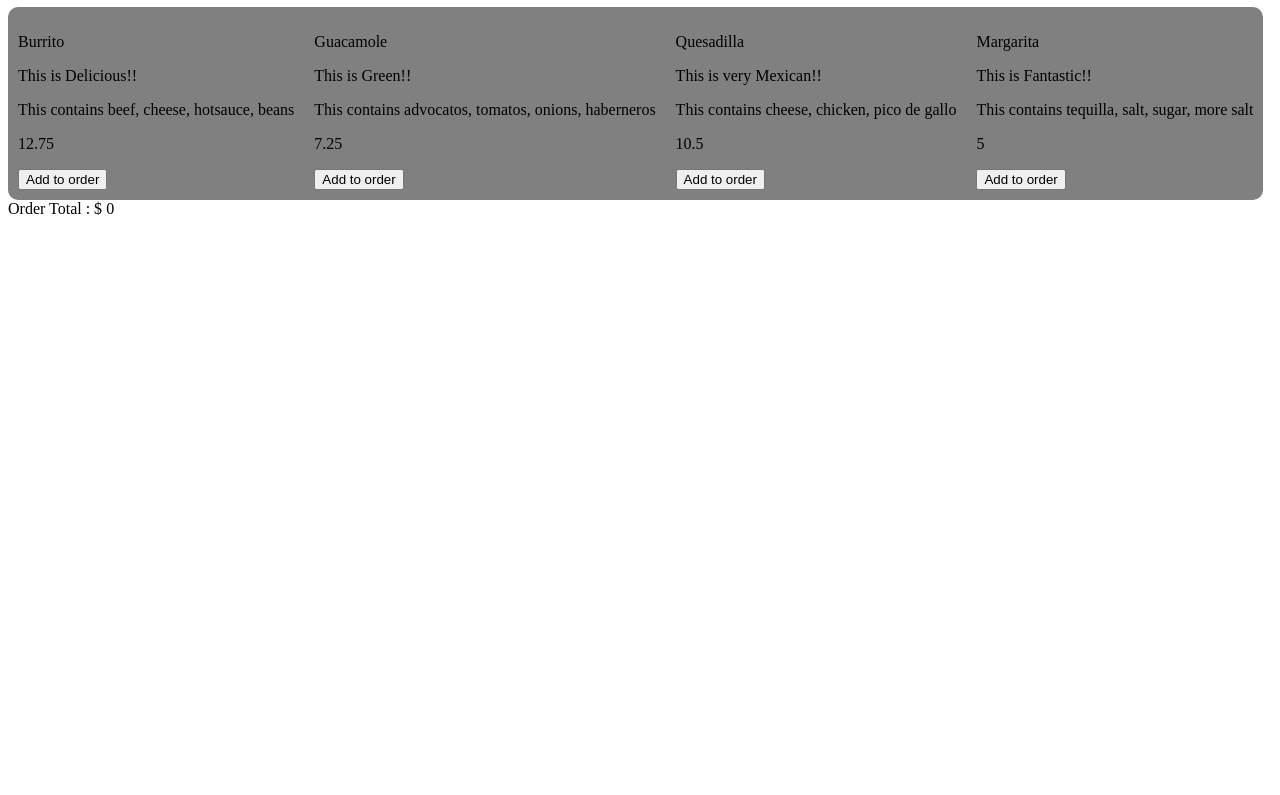
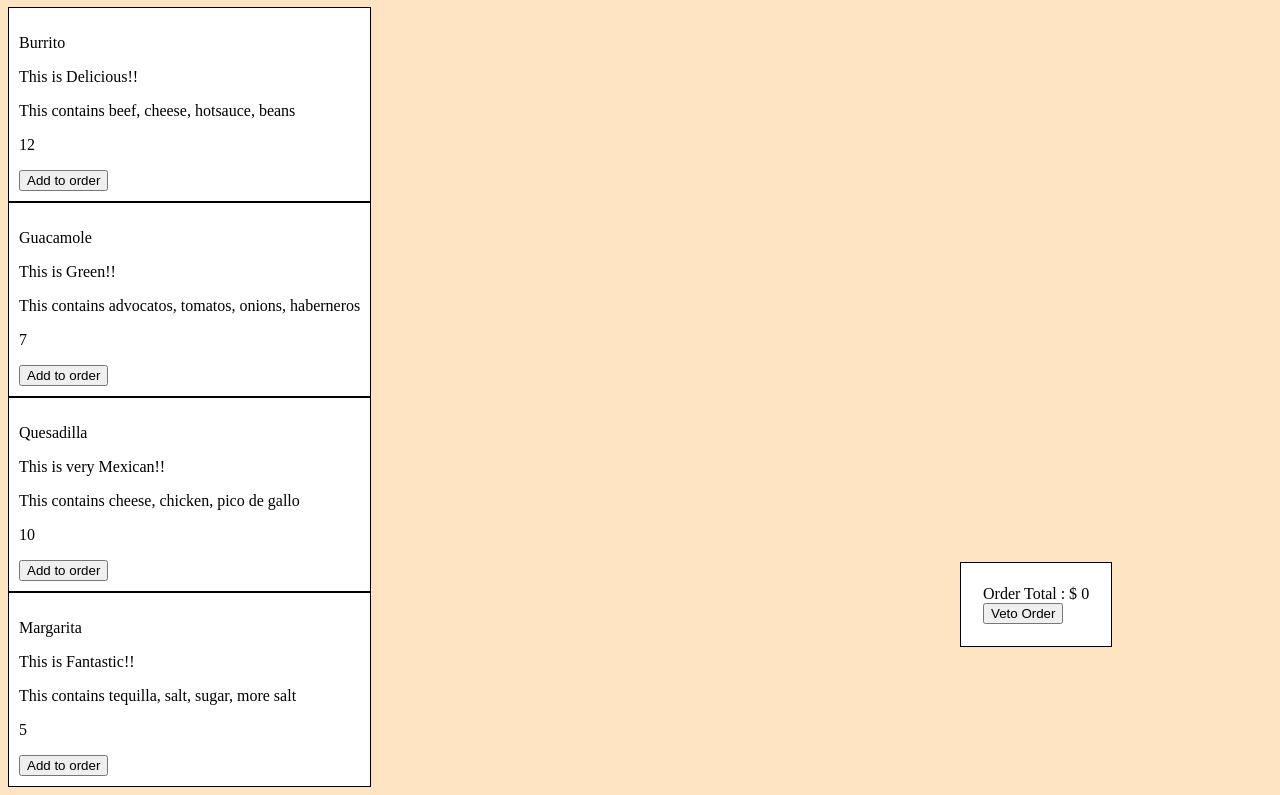
Before and after one commit to jet0316/JS17, a plain HTML site: page index.html in a window 1280 px wide. Shown: the part 73-868 px from the top of the page. Before the commit the page ends 800 px from the top, so only its background shows below. Drawn offline with nearby package versions, Linux system fonts and the light colour scheme.

Commit message:
new commit

```diff
--- a/main.css
+++ b/main.css
@@ -1,21 +1,33 @@
+
+body {
+	background-color: bisque;
+}
+
 .main-header {
 	position: relative;
 
 }
 
 .menu-container:hover {
-	background-color: peachpuff;
+	background-color: darkgray;
 	cursor: default;
-	border-radius: 10px;
 }
 
 .menu-container {
-	display: inline-block;
 	padding: 10px;
+	border: 1px solid black;
 }
 
 .restaurant-container {
-	background-color: gray;
-    border-radius: 10px;
-    display: inline-flex;
+	background-color: white;
+    display: inline-block;
 }
+
+.order-container {
+	position: fixed;
+	left: 75%;
+	bottom: 10%;
+	background-color: white;
+    border: 1px solid black;
+    padding: 22px;
+}
--- a/main.js
+++ b/main.js
@@ -63,9 +63,9 @@ Customer.prototype.create = function(){
 
 // Burrito Plate, a Guacamole Plate, and a Margarita Drink.
 
-var burrioPlate    = new Plate('Burrito', 'Delicious', 12.75, [' beef', ' cheese', ' hotsauce', ' beans'])
-var guacamolePlate = new Plate('Guacamole', 'Green', 7.25, [' advocatos', ' tomatos', ' onions', ' haberneros'])
-var quesadilla     = new Plate('Quesadilla', 'very Mexican', 10.50, [' cheese', ' chicken', ' pico de gallo'])
+var burrioPlate    = new Plate('Burrito', 'Delicious', 12, [' beef', ' cheese', ' hotsauce', ' beans'])
+var guacamolePlate = new Plate('Guacamole', 'Green', 7, [' advocatos', ' tomatos', ' onions', ' haberneros'])
+var quesadilla     = new Plate('Quesadilla', 'very Mexican', 10, [' cheese', ' chicken', ' pico de gallo'])
 var margaritaDrink = new Drink('Margarita', 'Fantastic', 5, [' tequilla', ' salt', ' sugar', ' more salt'])
 
 
@@ -90,18 +90,32 @@ $(document).on('ready', function() {
 
 	$('body').append('<div class="order-container"></div>');
 
+
+
 	var total = 0.00;
 
+	$('.order-container').append('<div> Order Total : $ <span class="total">' + total + '</span></div>');
 
-	$('.order-container').append('<div> Order Total : $ <span class="total">' + total + '</span></div>');
+
 
 	$('body').on('click', '.price-button', function(){
 		var orderPrice = Number($(this).prev().text());
 		total += orderPrice;
 		console.log(total)
+
+		var orderName = $(this).siblings('.item-name').text()
+
+		$('.order-container').prepend('<p>' + orderName + '</p>')
 		$('.total').text(total)
 	})
 
 
+	$('.order-container').append('<button class="veto-button">Veto Order</button>')
+
+	$('.veto-button').on('click', function(){
+		total = 0
+		$('.total').text(total)
+
+	})
 
 });
```
